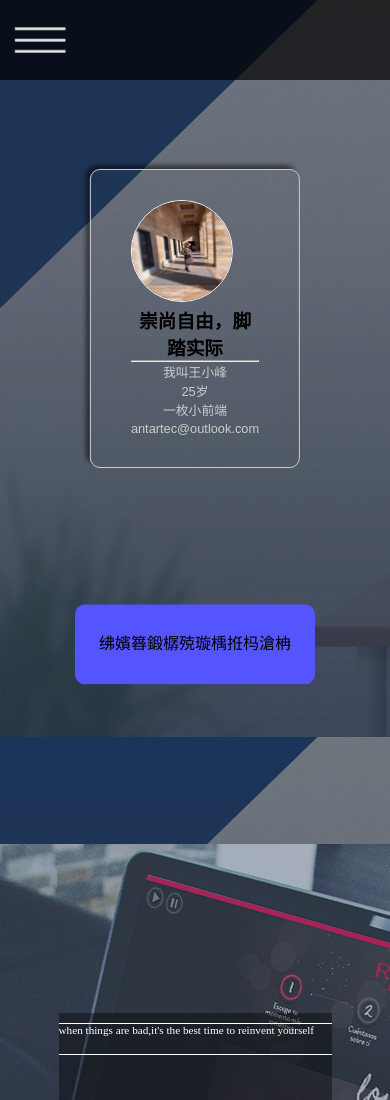
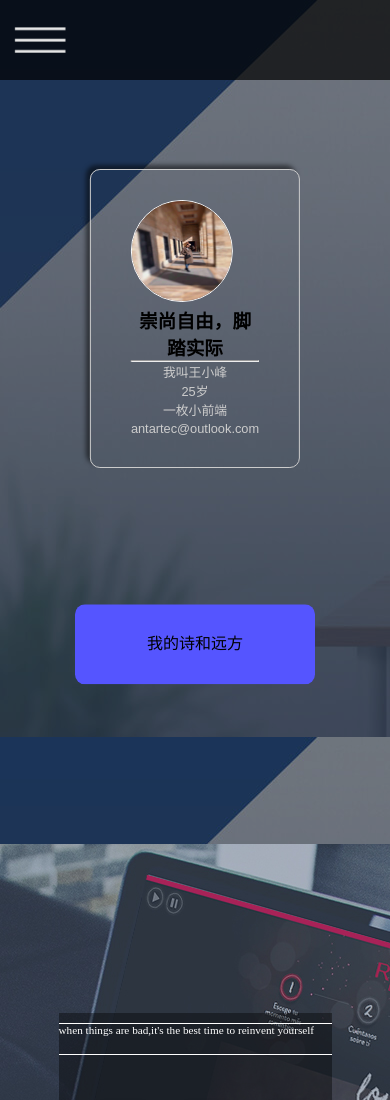
Before and after one commit to hongtanhao/Fullpage, a plain HTML site: page index.html in a window 390 px wide. Shown: the top 1100 px of the page. Drawn offline with Linux system fonts and the light colour scheme.

Commit message:
Update main.css

```diff
--- a/styles/main.css
+++ b/styles/main.css
@@ -366,7 +366,7 @@ html, body {
       display: none; }
     .downarrow:after {
       display: inline-block;
-      content: "绋嬪簭鍛樼殑璇楀拰杩滄柟"; }
+      content: "我的诗和远方"; }
 
   .buttongroups {
     display: none; }
```
